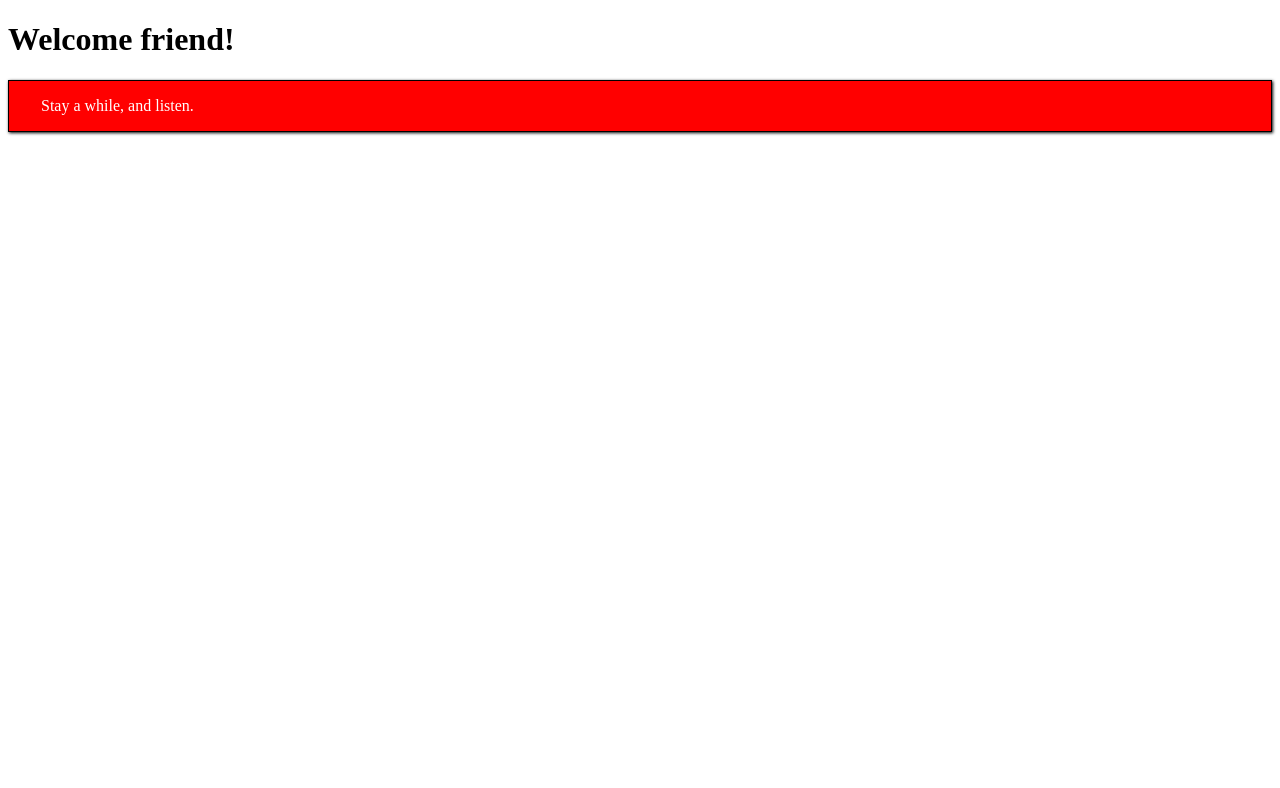
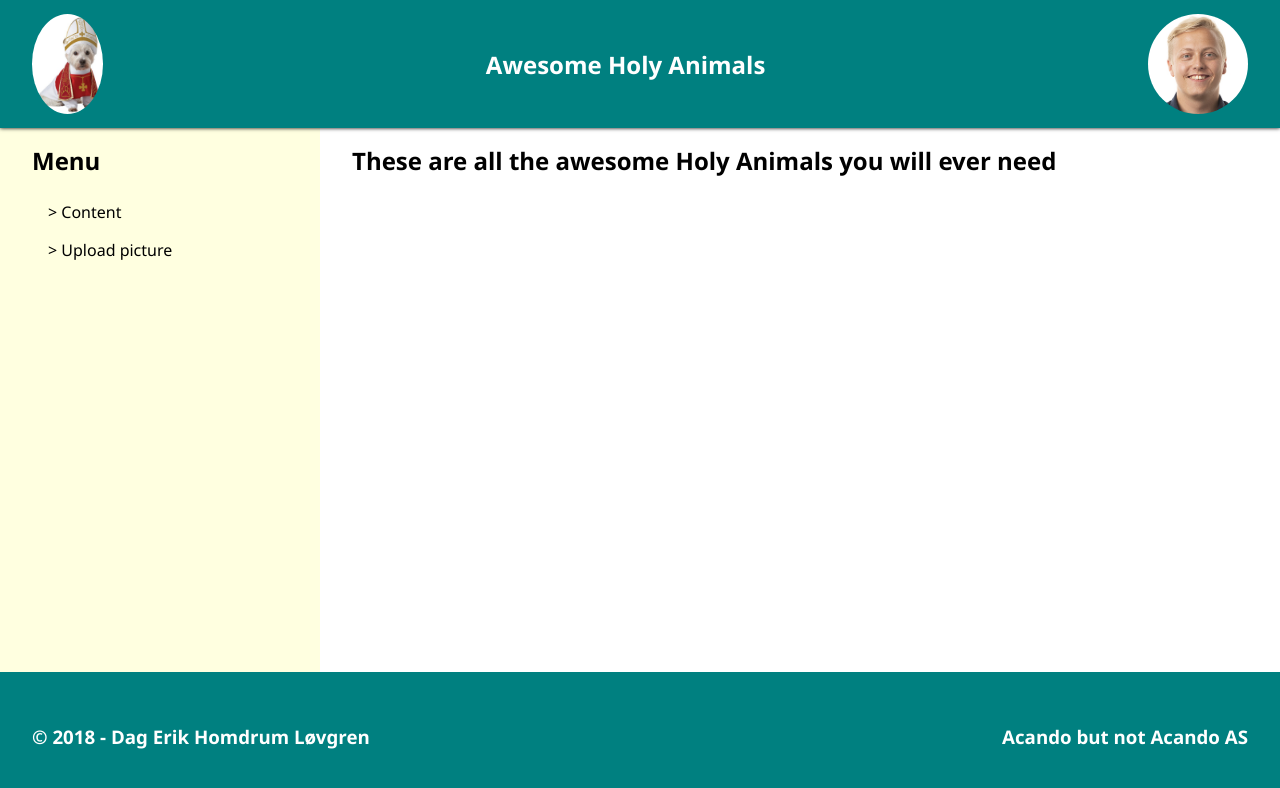
Before and after one commit to dagerikhl/holy-animals, a React app: page / in a window 1280 px wide. Shown: the top 788 px of the page. Built offline with nearby package versions, Linux system fonts and the light colour scheme.

Commit message:
Setup react app with old page structure as components

```diff
--- a/css/layout.css
+++ b/css/layout.css
@@ -0,0 +1,103 @@
+#app {
+    display: grid;
+    grid-template-columns: 1fr 3fr;
+    grid-template-rows: auto 1fr auto;
+
+    height: 100%;
+}
+
+header, footer {
+    grid-column: 1 / -1;
+
+    display: flex;
+    align-items: center;
+    justify-content: space-between;
+
+    height: 8em;
+
+    padding: 0 2em;
+
+    z-index: 100;
+
+    background-color: teal;
+    color: white;
+}
+
+header {
+    box-shadow: 0 0 4px black;
+}
+
+nav {
+    padding: 1em 2em;
+
+    background-color: lightyellow;
+}
+
+h2 {
+    margin-bottom: 1em;
+}
+
+.content-container {
+    padding: 1em 2em;
+}
+
+.flex-container {
+    display: flex;
+    flex-wrap: wrap;
+    justify-content: space-around;
+}
+
+.content-img-container {
+    display: flex;
+    flex-direction: column;
+    justify-content: space-between;
+}
+
+.content-img-container > h3 {
+    margin-bottom: 0.5em;
+
+    text-align: center;
+}
+
+.content-img-container > img {
+    max-height: 200px;
+    max-width: 200px;
+}
+
+.content-img-container > div {
+    margin-top: 0.5em;
+
+    text-align: right;
+}
+
+.animal-container {
+    display: flex;
+    flex-direction: column;
+    align-items: center;
+}
+
+.card {
+    width: fit-content;
+
+    margin: 1em 2em;
+    padding: 0.5em 1em;
+
+    border: 1px solid darkgray;
+    border-radius: 2px;
+    box-shadow: 1px 1px 3px darkgray;
+}
+
+.clickable-card:hover {
+    cursor: pointer;
+
+    box-shadow: 2px 2px 5px darkgray;
+}
+
+.img-form {
+    display: flex;
+    flex-direction: column;
+    justify-content: space-around;
+    align-items: center;
+
+    height: 200px;
+}
--- /dev/null
+++ b/css/reset.css
@@ -0,0 +1,17 @@
+html, body {
+    height: 100%;
+    min-height: 100%;
+
+    margin: 0;
+
+    font-family: "Segoe UI", Arial, sans-serif;
+}
+
+a {
+    text-decoration: none;
+    color: inherit;
+}
+
+h1, h2, h3, h4, h5, h6 {
+    margin: 0;
+}
--- a/css/style.css
+++ b/css/style.css
@@ -1,8 +1,25 @@
-.message {
-    padding: 1em 2em;
+.img-circle-cropper {
+    height: 100px;
 
-    color: #ffffff;
-    background-color: #ff0000;
-    border: 1px solid #000000;
-    box-shadow: 1px 1px 3px #000000;
+    overflow: hidden;
+
+    border-radius: 50%;
 }
+
+.img-circle-cropper > img {
+    display: inline;
+
+    height: 100%;
+}
+
+.link:hover {
+    text-decoration: underline;
+}
+
+.nav-link {
+    margin: 1em 1em;
+}
+
+.nav-link:hover {
+    text-decoration: underline;
+}
--- a/index.html
+++ b/index.html
@@ -5,12 +5,15 @@
 <head>
     <meta charset="UTF-8">
     <meta name="viewport" content="width=device-width; initial-scale=1.0">
+    <meta name="description" content="Holy dogs and cats for the masses. Deus in creatura.">
+    <meta name="keywords" content="holy,dogs,cats,animals">
+    <meta name="author" content="Dag Erik Homdrum Løvgren">
 
     <title>Holy Animals</title>
 </head>
 
 <body>
-<div class="wrapper" id="app"></div>
+<article id="app"/>
 </body>
 
 </html>
--- /dev/null
+++ b/src/App.jsx
@@ -0,0 +1,19 @@
+import React from 'react';
+
+import ContentContainer from 'src/components/ContentContainer';
+import Footer from 'src/components/Footer';
+import Header from 'src/components/Header';
+import Menu from 'src/components/Menu';
+
+export default class App extends React.PureComponent {
+
+    render() {
+        return <React.Fragment>
+            <Header/>
+            <Menu/>
+            <ContentContainer/>
+            <Footer/>
+        </React.Fragment>;
+    }
+
+}
--- /dev/null
+++ b/src/components/ContentContainer.jsx
@@ -0,0 +1,6 @@
+import React from 'react';
+
+export default () => <div className="content-container">
+    <h2>These are all the awesome Holy Animals you will ever need</h2>
+    <article className="flex-container" id="cards"/>
+</div>;
--- /dev/null
+++ b/src/components/Footer.jsx
@@ -0,0 +1,6 @@
+import React from 'react';
+
+export default () => <footer>
+    <h3>&#0169; 2018 - Dag Erik Homdrum Løvgren</h3>
+    <h3>Acando but not Acando AS</h3>
+</footer>;
--- /dev/null
+++ b/src/components/Header.jsx
@@ -0,0 +1,11 @@
+import React from 'react';
+
+export default () => <header>
+    <div className="img-circle-cropper">
+        <img src="res/dog.jpg" alt="The Holy Animals" title="The Holy Animals"/>
+    </div>
+    <h1>Awesome Holy Animals</h1>
+    <div className="img-circle-cropper">
+        <img src="res/me.png" alt="Me" title="Me"/>
+    </div>
+</header>;
--- /dev/null
+++ b/src/components/Menu.jsx
@@ -0,0 +1,7 @@
+import React from 'react';
+
+export default () => <nav>
+    <h2>Menu</h2>
+    <div className="nav-link"><a href="">> Content</a></div>
+    <div className="nav-link"><a href="">> Upload picture</a></div>
+</nav>;
--- a/src/index.jsx
+++ b/src/index.jsx
@@ -1,21 +1,11 @@
 import React from 'react';
 import ReactDOM from 'react-dom';
 
+import 'css/reset.css';
 import 'css/layout.css';
 import 'css/style.css';
 
-class App extends React.Component {
-
-    render() {
-        return <React.Fragment>
-            <h1>Welcome friend!</h1>
-            <div className="message">
-                Stay a while, and listen.
-            </div>
-        </React.Fragment>;
-    }
-
-}
+import App from 'src/App';
 
 const target = document.querySelector('#app');
 
--- a/webpack.config.js
+++ b/webpack.config.js
@@ -30,9 +30,14 @@ module.exports = {
         ]
     },
     resolve: {
+        extensions: [
+            '.js',
+            '.jsx'
+        ],
         alias: {
             src: path.resolve(__dirname, 'src'),
-            css: path.resolve(__dirname, 'css')
+            css: path.resolve(__dirname, 'css'),
+            res: path.resolve(__dirname, 'res')
         }
     }
 };
```
Also changed, not shown: res/dog.jpg (added), res/me.png (added).
